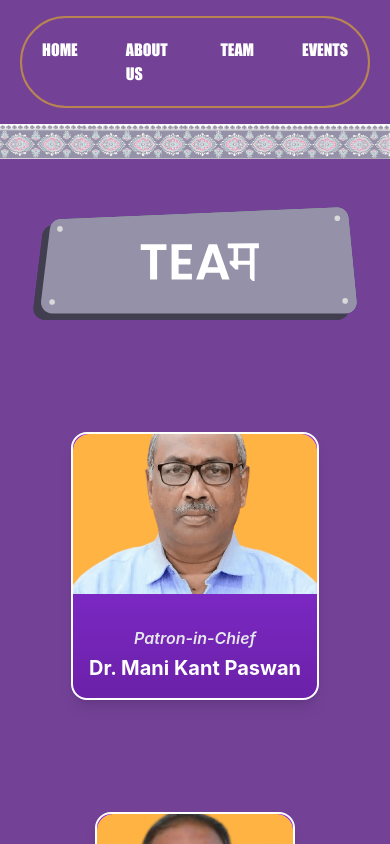
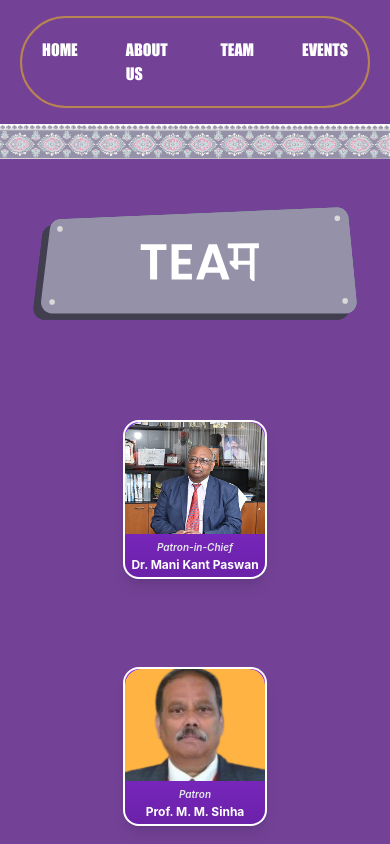
Before and after one commit to aphsavii/Madhuram-25, a React (Vite) app: page /team in a window 390 px wide. Shown: the top 844 px of the page. Built offline with nearby package versions, Linux system fonts and the light colour scheme.

Commit message:
Team Page commit #5 final

```diff
--- a/src/pages/Team.jsx
+++ b/src/pages/Team.jsx
@@ -102,29 +102,31 @@ function getTint(hex, percentage) {
 
 const Card = ({ title, description, image }) => {
     return (
-        <div className="flex justify-center items-center h-auto min-h-[200px] p-4">
-            <div className="group w-full sm:w-4 md:w-60 lg:w-80 border-2 border-white bg-gradient-to-b from-purple-600 to-purple-800 text-white rounded-2xl shadow-lg text-center transition-transform transform hover:scale-105 hover:shadow-2xl duration-300 ease-in-out">
+        <div className="flex justify-center items-center h-auto min-h-[150px] p-1 sm:p-3">
+  <div className="group w-36 sm:w-56 md:w-72 lg:w-80 border-2 border-white bg-gradient-to-b from-purple-600 to-purple-800 text-white rounded-2xl shadow-lg text-center transition-transform transform hover:scale-105 hover:shadow-2xl duration-300 ease-in-out">
 
-                {/* Image Section */}
-                <div className="relative w-full overflow-hidden rounded-t-2xl">
+
+    <div className="relative w-full h-28 sm:h-36 lg:h-56 overflow-hidden rounded-t-2xl">
       <img
         src={image}
         alt={title}
-                        className="w-full h-40 sm:h-30 md:h-40 lg:h-64 object-cover rounded-t-2xl shadow-md transition-all duration-300 ease-in-out group-hover:brightness-110"
+        className="w-full h-full object-cover rounded-t-2xl shadow-md transition-all duration-300 ease-in-out group-hover:brightness-110"
       />
     </div>
 
-                {/* Text Section */}
-                <div className="mt-4 flex flex-col justify-center p-4">
-                    <p className="italic font-semibold text-gray-200 group-hover:text-white transition-colors duration-300">
+
+    <div className="mt-0.5 sm:mt-2 md:mt-3 flex flex-col justify-center p-1 sm:p-2 md:p-3">
+      <p className="italic text-[10px] sm:text-sm md:text-base font-semibold text-gray-200 group-hover:text-white transition-colors duration-300">
         {description}
       </p>
-                    <h2 className="text-xl font-bold mt-1 group-hover:text-yellow-300 transition-colors duration-300">
+      <h2 className="text-xs sm:text-lg font-bold mt-0.5 sm:mt-2 md:mt-3 group-hover:text-yellow-300 transition-colors duration-300">
         {title}
       </h2>
     </div>
   </div>
 </div>
+
+
 
     );
 };
@@ -202,8 +204,8 @@ const Faculty = ({ width }) => {
     return (
         <>
 
-            <div class="flex justify-center   ">
-                <div class=" p-4 text-white">
+            <div className="flex justify-center   ">
+                <div className=" p-4 text-white">
                     <img src="/assets/faculty.svg" alt="" />
                 </div>
             </div>
@@ -212,7 +214,7 @@ const Faculty = ({ width }) => {
                 <Card
                     title="Dr. Mani Kant Paswan"
                     description="Patron-in-Chief"
-                    image="/assets/mkpaswan.png"
+                    image="/assets/director-team.jpg"
                 />
                 <Card
                     title="Prof. M. M. Sinha"
```
Also changed, not shown: public/assets/director-team.jpg (added). Lines whose indentation alone changed are shown as unchanged.
